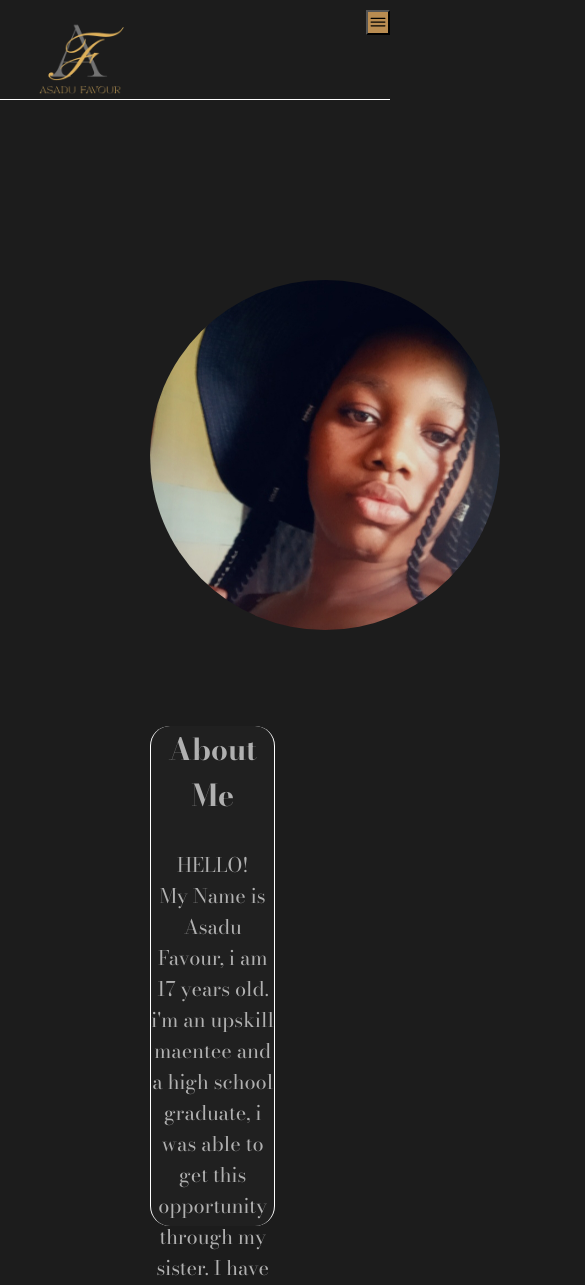
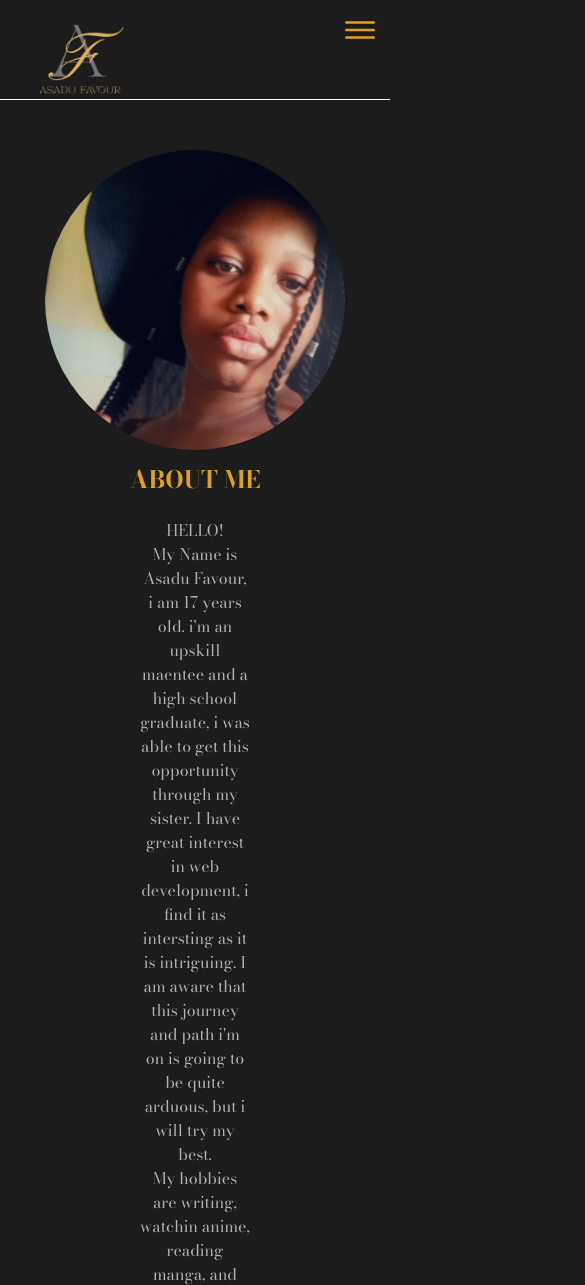
Before and after one commit to neon-temp/Assignment-4, a plain HTML site: page index.html in a window 390 px wide. Shown: the top 1285 px of the page, 585 px wide, since content can reach past the window. Drawn offline with nearby package versions, Linux system fonts and the light colour scheme; a web font is replaced by a local one.

Commit message:
changes in index and style

```diff
--- a/index.html
+++ b/index.html
@@ -15,9 +15,9 @@
   </head>
   <body>
     <header>
-      <div class="logo">
+      <a href="#" class="logo">
         <img src="./img/logo.png" alt="logo" />
-      </div>
+      </a>
 
       <nav id="home" class="nav">
         <ul class="nav-list">
@@ -27,35 +27,26 @@
           <li><a href="#contact" class="nav-link">Contact</a></li>
         </ul>
       </nav>
-      <button class="mobile-nav-button">
-        <ion-icon name="menu-outline"></ion-icon>
-      </button>
+
+      <ion-icon class="icon" name="menu-outline"></ion-icon>
     </header>
-    <script
-      type="module"
-      src="https://unpkg.com/ionicons@7.1.0/dist/ionicons/ionicons.esm.js"
-    ></script>
-    <script
-      nomodule
-      src="https://unpkg.com/ionicons@7.1.0/dist/ionicons/ionicons.js"
-    ></script>
-
-    <section id="about">
+    <main>
+      <section id="about" class="about-section">
         <div class="hero">
           <div class="image-container">
             <img src="./img/mine.jpg" alt="mine" />
           </div>
           <div class="text-container">
             <h1>About Me</h1>
-          <br />
-          <p>
+
+            <p class="about-text">
               HELLO!<br />
               My Name is Asadu Favour, i am 17 years old. i'm an upskill maentee
               and a high school graduate, i was able to get this opportunity
-            through my sister. I have great interest in web development, i find
-            it as intersting as it is intriguing. I am aware that this journey
-            and path i'm on is going to be quite arduous, but i will try my
-            best.
+              through my sister. I have great interest in web development, i
+              find it as intersting as it is intriguing. I am aware that this
+              journey and path i'm on is going to be quite arduous, but i will
+              try my best.
               <br />
               My hobbies are writing, watchin anime, reading manga, and drawing.
               Thank you for visiting my website!!!.
@@ -166,23 +157,37 @@
         </div>
         <button type="submit" class="submit">Submit</button>
       </form>
-    <br>
+    </main>
     <footer>
       To Connect, visit-
       <a href="https://github.com/neon-temp" target="_blank"
-        ><ion-icon name="logo-github"></ion-icon
+        ><ion-icon class="icons" name="logo-github"></ion-icon
       ></a>
       <a
         href="https://www.instagram.com/asadu.favour?igsh=MWFxbWNwN2gycWllMg=="
         target="_blank"
       >
-        <ion-icon name="logo-instagram"></ion-icon
+        <ion-icon class="icons" name="logo-instagram"></ion-icon
       ></a>
       <a href="https://discord.gg/6uJBrzKw" target="_blank">
-        <ion-icon name="logo-discord"></ion-icon
+        <ion-icon class="icons" name="logo-discord"></ion-icon
       ></a>
+      <a
+        href="https://www.linkedin.com/in/asadu-favour-820ba0363/"
+        target="_blank"
+      >
+        <ion-icon class="icons" name="logo-linkedin"></ion-icon>
+      </a>
       <br />
       &copy; 2025 Favour Asadu, all rights reserved
     </footer>
+    <script
+      type="module"
+      src="https://unpkg.com/ionicons@7.1.0/dist/ionicons/ionicons.esm.js"
+    ></script>
+    <script
+      nomodule
+      src="https://unpkg.com/ionicons@7.1.0/dist/ionicons/ionicons.js"
+    ></script>
   </body>
 </html>
--- a/style.css
+++ b/style.css
@@ -18,20 +18,6 @@ header {
   top: 0;
   right: 0;
 }
-.nav {
-  display: flex;
-  flex-direction: row;
-  justify-content: space-between;
-}
-.mobile-nav-button {
-  display: none;
-  background-color: rgb(185, 140, 81);
-  font-size: 20px;
-  height: 25px;
-  text-align: center;
-  margin-top: 10px;
-}
-
 .logo img {
   width: 150px;
   height: 110px;
@@ -45,6 +31,11 @@ header {
   100% {
     opacity: 1;
   }
+}
+.nav {
+  display: flex;
+  flex-direction: row;
+  justify-content: space-between;
 }
 
 .nav-list {
@@ -70,36 +61,51 @@ header {
 .nav-link:hover {
   background-color: rgb(54, 48, 45);
 }
+.icon {
+  display: none;
+  color: rgb(224, 161, 26);
+  font-size: 40px;
+}
+.about-section {
+  margin: 0 auto;
+}
 .hero {
   display: flex;
   flex-direction: row;
   /* border-radius: 90px; */
-  gap: 20px;
+  gap: 5px;
   flex-wrap: wrap;
-  padding: 60px 0;
+  padding: 0 40px;
   align-items: center;
   margin-top: 50px;
 }
+
 .image-container img {
-  width: 350px;
-  height: 350px;
+  width: 500px;
+  height: 500px;
   border-radius: 100%;
   object-fit: cover;
-  margin-left: 130px;
+  align-content: center;
+  /* margin-left: 50px; */
   /* box-shadow: 2px 2px rgb(224, 161, 26); */
 }
 
-.text-container {
-  background-color: rgba(255, 255, 255, 0.02);
+.text-container,
+.image-container {
+  flex: 1;
+}
+h1 {
+  color: rgb(224, 161, 26);
+  text-align: center;
+  text-transform: uppercase;
+  padding-bottom: 20px;
+}
+.about-text {
   color: #b0b0b0;
   text-align: center;
-  font-size: 20px;
-  margin: 0 150px;
-  width: 450px;
-  height: 500px;
-  border-radius: 20px;
-  border-left: 1px solid #fff;
-  border-right: 1px solid #fff;
+  font-size: 28px;
+
+  /* padding:0 20px; */
 }
 .projects {
   margin: 50px 0;
@@ -177,7 +183,7 @@ textarea {
   background-color: rgba(255, 255, 255, 0.05);
   border: 1px solid rgba(255, 255, 255, 0.1);
   color: #fff;
-  padding: 2px 16px;
+  padding: 12px 16px;
   border-radius: 8px;
 }
 .submit {
@@ -198,24 +204,37 @@ footer {
   color: rgb(224, 161, 26);
   text-transform: capitalize;
 }
-a,
-ion-icon {
-  text-decoration: none;
+.icons {
+  color: #b0b0b0;
+  font-size: 24px;
+}
+.icons:hover {
+  background-color: #fff;
 }
 @media (max-width: 768px) {
   .nav-list {
     display: none;
   }
-  .mobile-nav-button {
-    display: flex;
+  .icon {
+    display: block;
+    background-color: #1c1c1c;
+    /* text-align: center; */
+    margin-top: 10px;
     cursor: pointer;
+    padding: 0 10px;
+    z-index: 999;
+  }
+  .hero {
+    flex-direction: column;
+  }
+}
+@media (max-width: 480px) {
+  .about-text {
+    padding: 0 100px;
+    font-size: 16px;
   }
   .image-container img {
-    align-content: center;
-    margin: 70px 150px;
-  }
-  .text-container {
-    text-align: center;
-    /* padding: 0 40px; */
+    width: 300px;
+    height: 300px;
   }
 }
```
Lines whose indentation alone changed are shown as unchanged.
